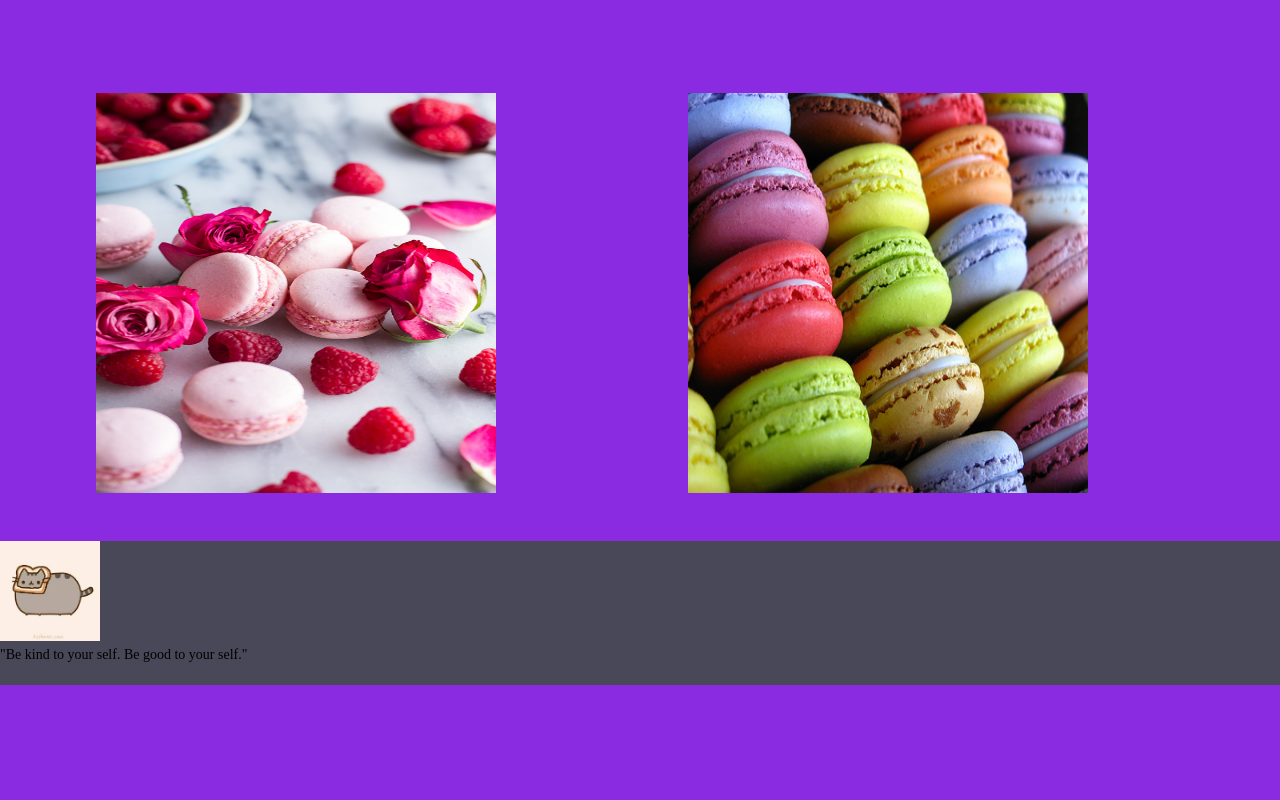
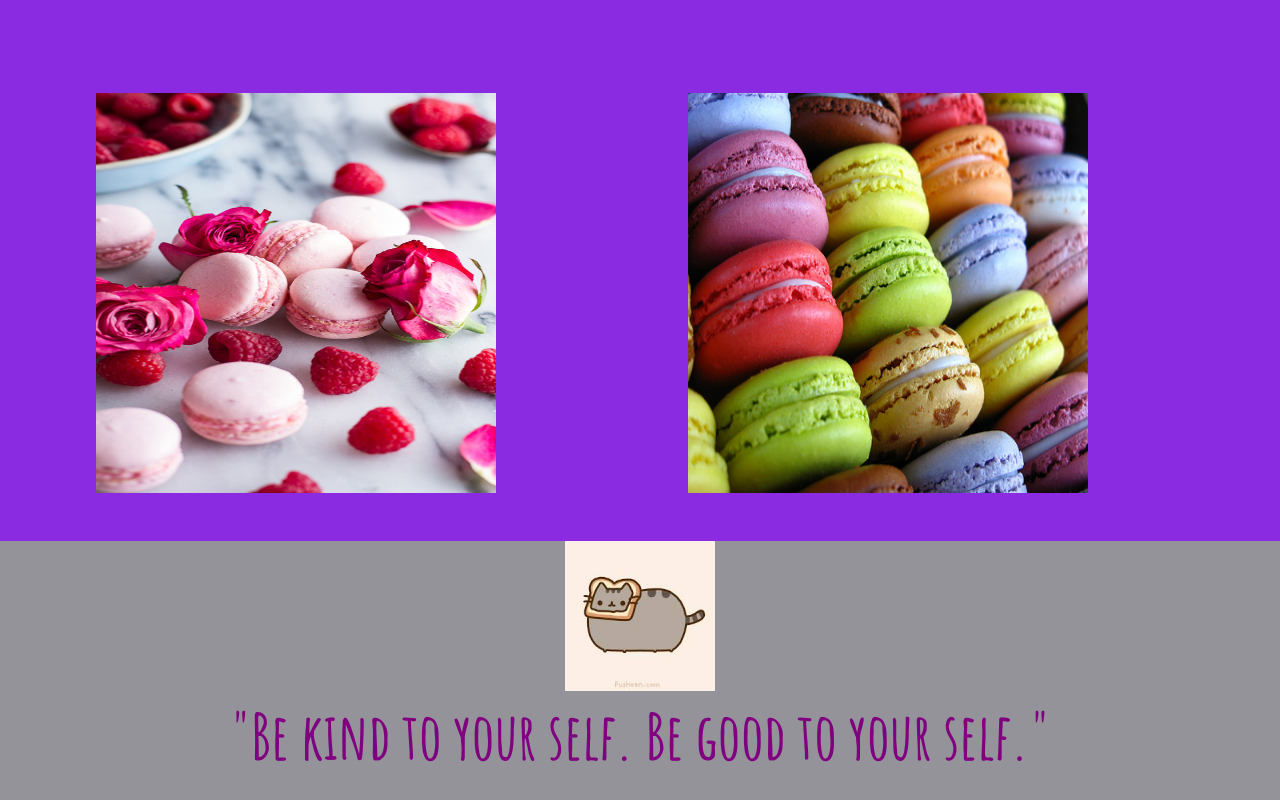
Before and after one commit to jlpopp01/pusheengoal, a plain HTML site: page index.html in a window 1280 px wide. Shown: the part 1503-2303 px from the top of the page. Before the commit the page ends 2188 px from the top, so only its background shows below. Drawn offline with Linux system fonts and the light colour scheme.

Commit message:
New Branch

```diff
--- a/index.html
+++ b/index.html
@@ -8,6 +8,7 @@
     <title>Mac and Tea</title>
     <meta name="viewport" content="width=device-width", initial-scale="1.0">
     <link href="https://fonts.googleapis.com/css?family=Oswald:400,700" rel="stylesheet">
+    <link href="https://fonts.googleapis.com/css?family=Amatic+SC:700" rel="stylesheet">
     <link rel="stylesheet" type="text/css" href="style.css">
     <link rel="javascript" href="app.js">
 </head>
@@ -100,7 +101,7 @@
 <!-- Footer - links to GitHub via Pusheen-->
     <footer class="main-footer">
             <a href="https://github.com/jlpopp01" class="button" target="_blank"><img src="img/useforghlnk.jpg" alt="Pusheen with his head stuck in bread. Links to GitHub" class="bread"></a>
-                <p>"Be kind to your self. Be good to your self."</p>
+                <p class="vanGogh">"Be kind to your self. Be good to your self."</p>
     </footer>
 
 <!-- Scripts for JQuery, JS and BootStrap-->
--- a/style.css
+++ b/style.css
@@ -134,15 +134,28 @@ button {
 /*Footer - Pusheen links to Github*/
 
 .bread {
-    height:100px;
-    width:100px;
+    height:150px;
+    width:150px;
+    display:flex;
+    display: block;
+    margin-left: auto;
+    margin-right: auto;
+    text-align:center;
 }
 
 .main-footer{
-    background-color: #484858;
-    justify-content: space-around;
+    background-color: #939399;
     width: 100%;
     align-content:center;
+
+}
+
+.vanGogh {
+    color: purple;
+    font-family: 'Amatic SC', cursive;
+    font-weight: 700;
+    font-size: 4em;
+    text-align: center;
 }
 
 .clearfix::after {
```
Also changed, not shown: app.js (deleted, +0 -7 lines).
